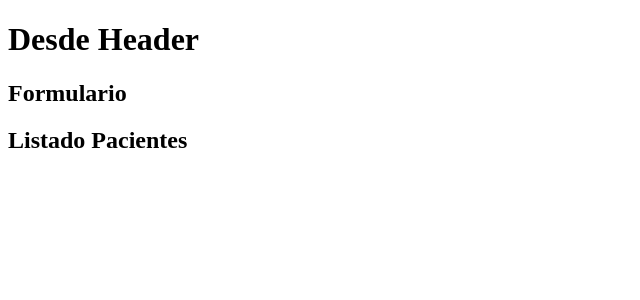
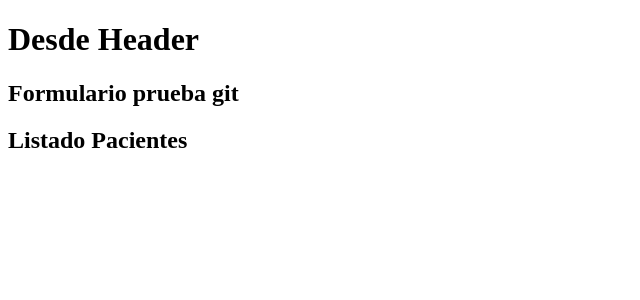
Before and after one commit to Misael-CG/citas-react, a React (Vite) app: page / in a window 1280 px wide. Shown: the top 300 px of the page, without its empty margins (0-640 px from the left). Built offline with nearby package versions, Linux system fonts and the light colour scheme.

Commit message:
prueba git

```diff
--- a/src/componets/Formulario.jsx
+++ b/src/componets/Formulario.jsx
@@ -1,7 +1,7 @@
 const Formulario = () => {
   return (
     <div>
-      <h2>Formulario</h2>
+      <h2>Formulario prueba git</h2>
     </div>
   );
 };
```
